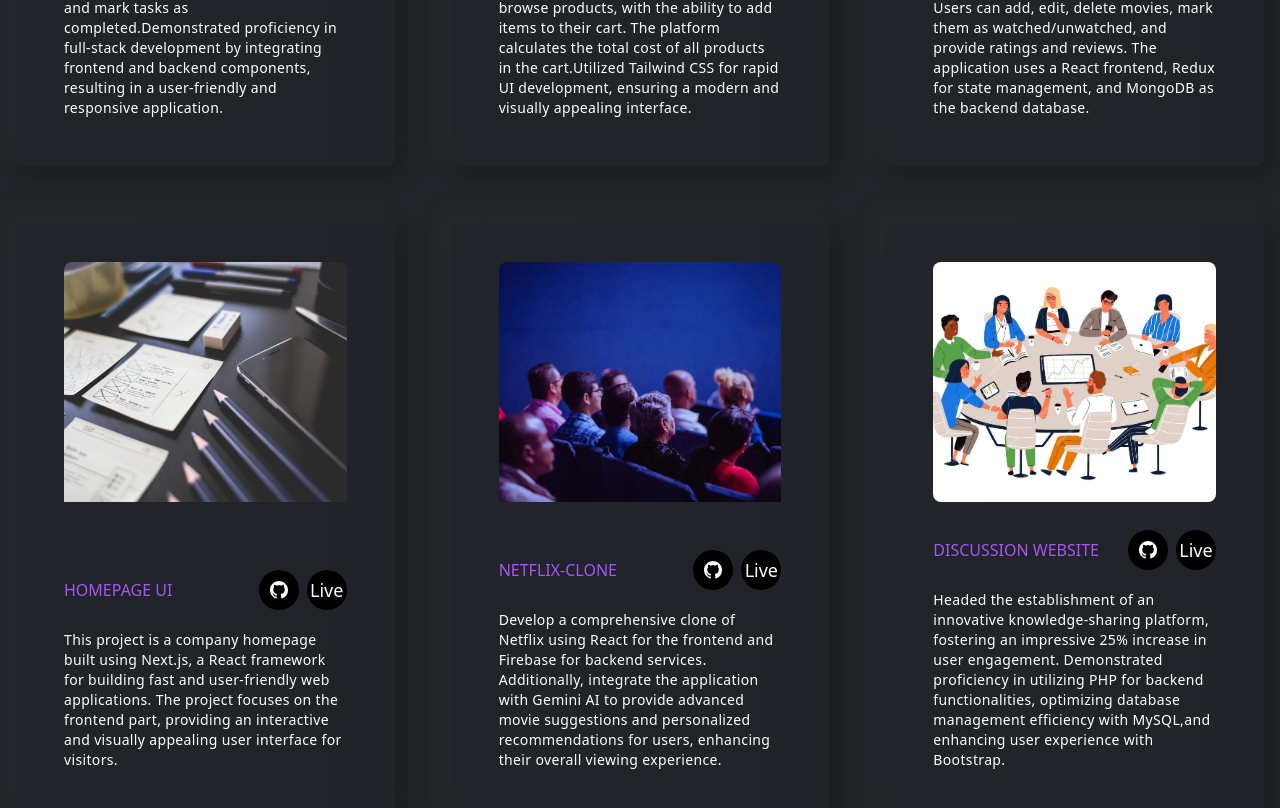
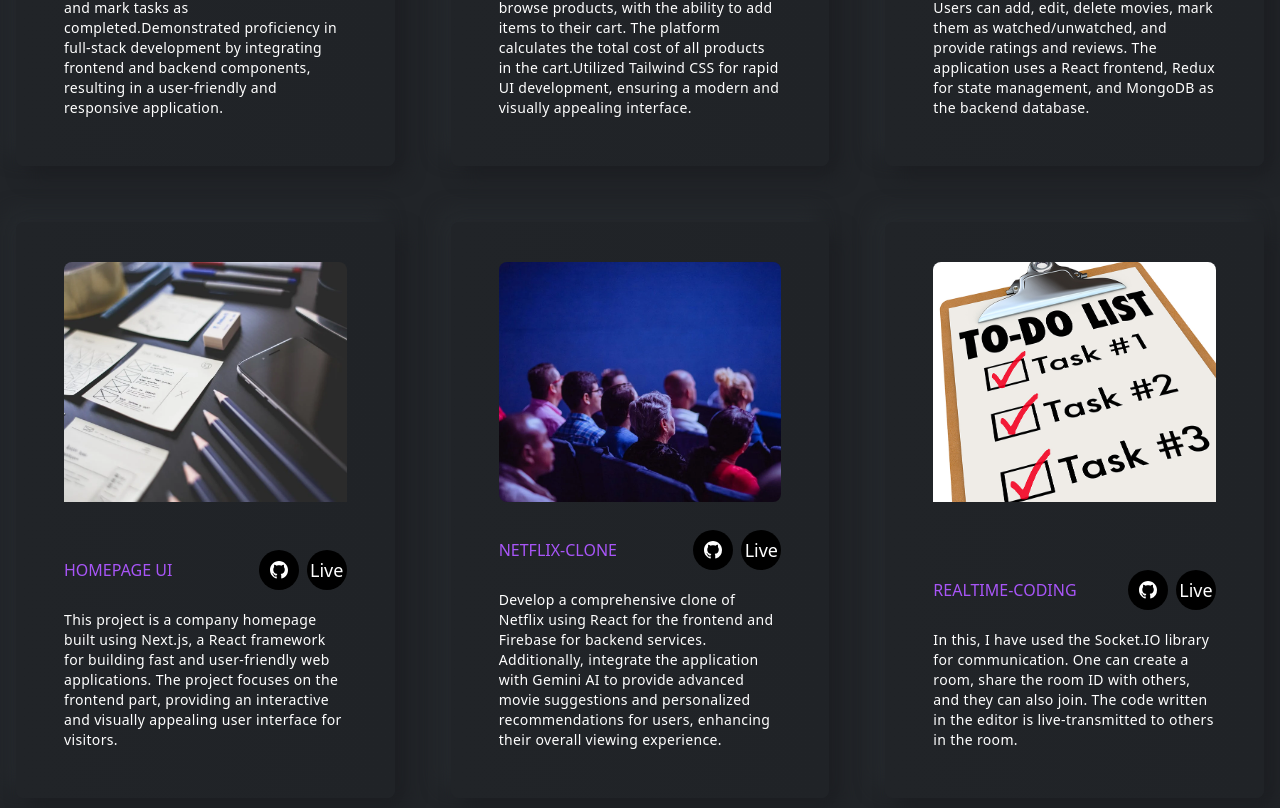
Before and after one commit to ksb44/Portfolio, a React (Create React App) app: page / in a window 1280 px wide. Shown: the part 1968-2776 px from the top of the page. Built offline with nearby package versions, Linux system fonts and the light colour scheme.

Commit message:
Update Projects.js

```diff
--- a/src/components/projects/Projects.js
+++ b/src/components/projects/Projects.js
@@ -10,12 +10,16 @@ const Projects = () => {
   const link4 = "https://github.com/ksb44/movie-watchlist";
   const link5 = "https://github.com/ksb44/homepage-UI";
   const link6 = "https://github.com/ksb44/netflix-clone";
+  const link7 = "https://github.com/ksb44/realtime-coding";
+  const link8 = "https://github.com/ksb44/design-frontend";
 
   const web1="https://i-notebook-u78v.vercel.app/login";
   const web2="https://ecommerce-next-x3mg.onrender.com";
   const web4="https://movie-watchlist-kd.netlify.app";
   const web5="https://fastidious-paletas-aa7140.netlify.app";
   const web6="https://netflix-clone-phi-silk.vercel.app";
+  const web7="https://room-coding.netlify.app";
+  const web8="https://edunova-design.netlify.app";
 
   return (
     <section
@@ -64,6 +68,20 @@ const Projects = () => {
           link={link6}
           web={web6}
         />
+                         <ProjectsCard
+          title="Realtime-Coding"
+          des="In this, I have used the Socket.IO library for communication. One can create a room, share the room ID with others, and they can also join. The code written in the editor is live-transmitted to others in the room."
+          src={projectOne}
+          link={link7}
+          web={web7}
+        />
+                         <ProjectsCard
+          title="Edunova-design UI"
+          des="This project is a company homepage built using Next.js, a React framework for building fast and user-friendly web applications. The project focuses on the frontend part, providing an interactive and visually appealing user interface for visitors"
+          src={projectFive}
+          link={link8}
+          web={web8}
+        />
               <ProjectsCard
           title="Discussion Website"
           des="Headed the establishment of an innovative knowledge-sharing platform, fostering an impressive 25% increase in user engagement. Demonstrated proficiency in utilizing PHP for backend functionalities, optimizing database management efficiency with MySQL,and enhancing user experience with Bootstrap."
```
